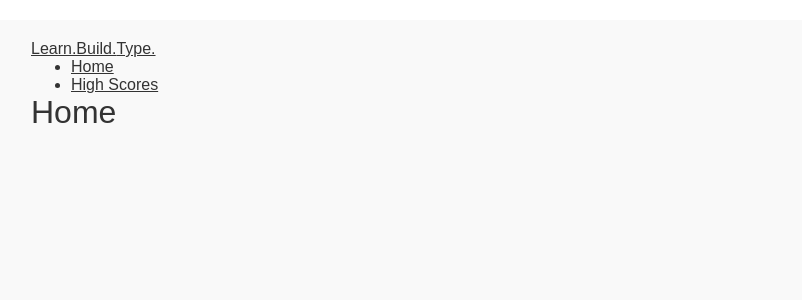
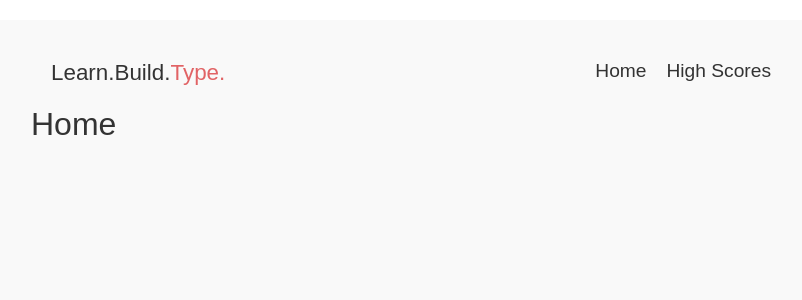
Before and after one commit to muntasir2165/React-and-Serverless-Fullstack-Web-Development-Demo, a React (Create React App) app: page / in a window 1280 px wide. Shown: the top 300 px of the page, without its empty margins (229-1031 px from the left). Built offline with nearby package versions, Linux system fonts and the light colour scheme.

Commit message:
v-9 style the navbar

```diff
--- a/src/components/Navbar.js
+++ b/src/components/Navbar.js
@@ -1,22 +1,29 @@
 import React from 'react';
 import { Link } from 'react-router-dom';
+import {
+  StyledNavbar,
+  StyledNavBrand,
+  StyledNavItems,
+  StyledLink,
+} from '../styled/Navbar';
+import { Accent } from '../styled/Random';
 
 export default function Navbar() {
   return (
-    <nav>
-      <div>
+    <StyledNavbar>
+      <StyledNavBrand>
         <Link to='/'>
-          Learn.Build.<span>Type.</span>
+          Learn.Build.<Accent>Type.</Accent>
         </Link>
-      </div>
-      <ul>
+      </StyledNavBrand>
+      <StyledNavItems>
         <li>
-          <Link to='/'>Home</Link>
+          <StyledLink to='/'>Home</StyledLink>
         </li>
         <li>
-          <Link to='/highScores'>High Scores</Link>
+          <StyledLink to='/highScores'>High Scores</StyledLink>
         </li>
-      </ul>
-    </nav>
+      </StyledNavItems>
+    </StyledNavbar>
   );
 }
--- /dev/null
+++ b/src/styled/Navbar.js
@@ -0,0 +1,34 @@
+import styled from 'styled-components';
+import { Link } from 'react-router-dom';
+
+export const StyledNavbar = styled.nav`
+  display: grid;
+  grid-template-columns: 1fr auto;
+  padding: 20px;
+`;
+
+export const StyledNavBrand = styled.div`
+  font-size: 1.4rem;
+
+  & > a {
+    text-decoration: none;
+  }
+`;
+
+export const StyledNavItems = styled.ul`
+  list-style: none;
+  padding-left: 0;
+  display: grid;
+  grid-auto-flow: column;
+  grid-gap: 20px;
+`;
+
+export const StyledLink = styled(Link)`
+  text-decoration: none;
+  font-size: 1.2rem;
+  transition: color 200ms;
+
+  &:hover {
+    color: #e16365;
+  }
+`;
--- /dev/null
+++ b/src/styled/Random.js
@@ -0,0 +1,5 @@
+import styled from 'styled-components'
+
+export const Accent = styled.span`
+  color: #e16365;
+`;
```
